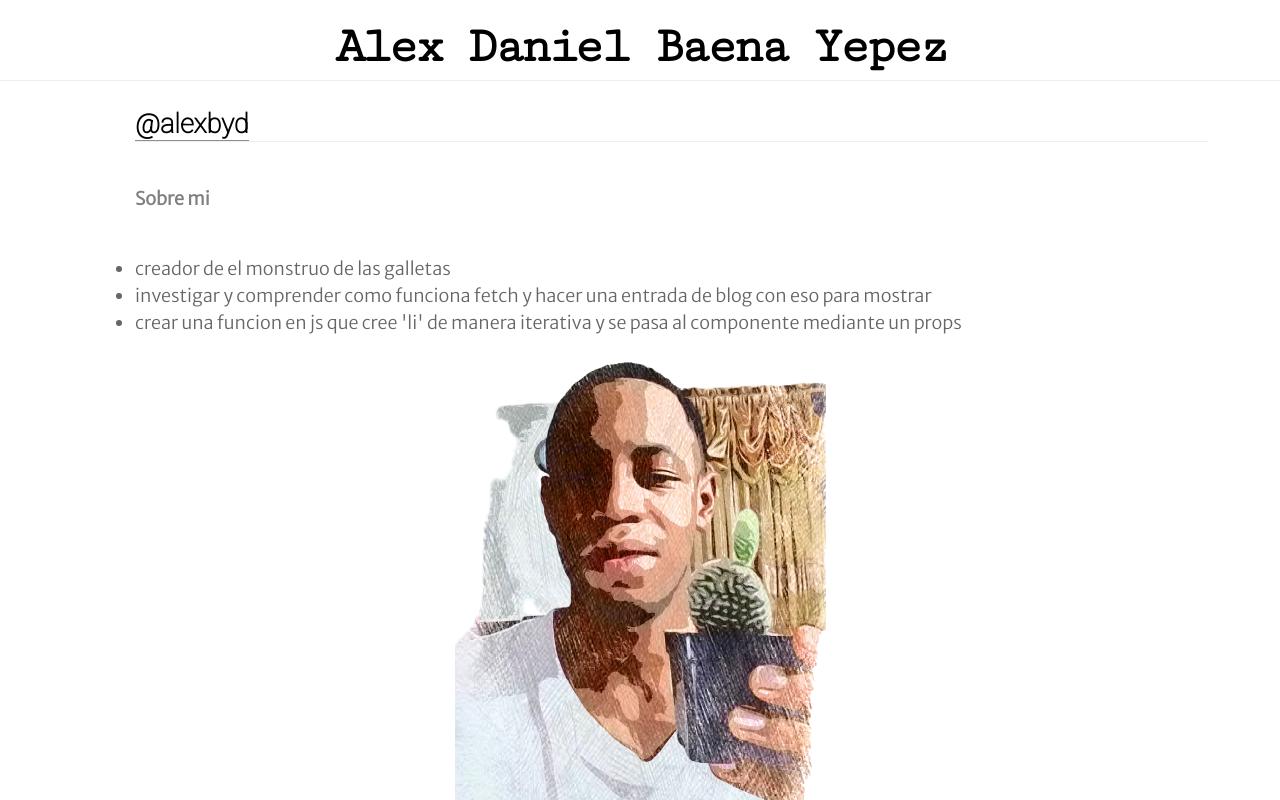
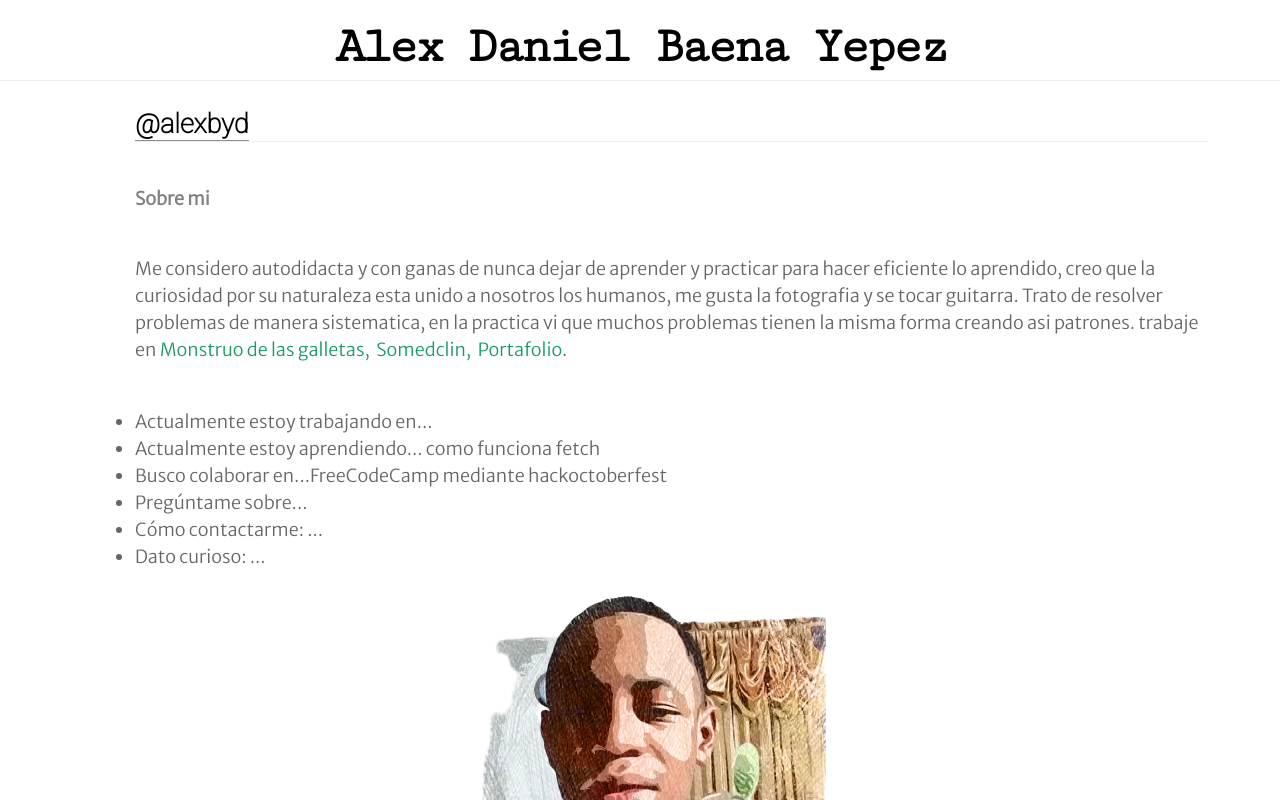
Before and after one commit to alexbyd/portafolio, a React (Create React App) app: page / in a window 1280 px wide. Shown: the top 800 px of the page. Built offline with nearby package versions, Linux system fonts and the light colour scheme.

Commit message:
agregue el texto despcriptivo aunque esta en español con sus enlaces

```diff
--- a/src/App.css
+++ b/src/App.css
@@ -45,13 +45,14 @@ font-family: 'Roboto', sans-serif;
   margin: 1.5em 4em 1em 7.5em;
 }
 /*borde linear gradient*/
-.nombre h2 {
+.nombre {
   font-family: 'Roboto', sans-serif;
   border-bottom: 1px solid rgba(0,0,0,.44);
   color: black;
   text-decoration: none;
   max-width: max-content;
 }
+
  .contenedor-foto{
   width:100%;
   display: flex;
--- a/src/App.js
+++ b/src/App.js
@@ -24,8 +24,6 @@ function App() {
       titulo='Sobre mi'
   />
 </div>
-
-
     </div>
   );
 }
--- a/src/components/Descripcion.js
+++ b/src/components/Descripcion.js
@@ -8,13 +8,24 @@ function Descripcion(props) {
   return(
       <div className='lista'>
         <h4 className='subtitulo'>{props.titulo}</h4>
+        <p>Me considero autodidacta y con ganas de nunca dejar de aprender y
+          practicar para hacer eficiente lo aprendido, creo que la curiosidad
+          por su naturaleza esta unido a nosotros los humanos, me gusta la
+          fotografia y se tocar guitarra.
+          Trato de resolver problemas de manera sistematica, en la practica vi que
+          muchos problemas tienen la misma forma creando asi patrones.
+          trabaje en&nbsp;
+          <a href={("https://cookie-monster.vercel.app")} className="color-verde">Monstruo de las galletas,&nbsp;&nbsp;</a>
+          <a href={("https://somedclin.vercel.app")} className="color-verde">Somedclin,&nbsp;</a>
+          <a href={("https://alexbaena.me/")} className="color-verde">&nbsp;Portafolio</a>.</p>
         <div className='lista-detalles'>
         <ul>
-          <li>creador de el monstruo de las galletas</li>
-          <li>investigar y comprender como funciona fetch y hacer una entrada de
-          blog con eso para mostrar</li>
-          <li>crear una funcion en js que cree 'li' de manera iterativa y se pasa al
-          componente mediante un props</li>
+          <li> Actualmente estoy trabajando en...  {/* este es el color para los enlaces  --> #1C9963 */}</li>
+          <li> Actualmente estoy aprendiendo... como funciona fetch </li>
+          <li> Busco colaborar en...FreeCodeCamp mediante hackoctoberfest</li>
+          <li> Pregúntame sobre...</li>
+          <li> Cómo contactarme: ...</li>
+          <li> Dato curioso: ...</li>
         </ul>
       </div>
 
--- a/src/small.css
+++ b/src/small.css
@@ -14,7 +14,10 @@
   }
 
   nav {font-size: unset;}
-
+  p{
+    margin: 0.5em !important;
+    padding: 1.25em !important;
+  }
   ul {
     margin: 0.5em;
     padding: 1.25em;
--- a/src/styles/descripcion.css
+++ b/src/styles/descripcion.css
@@ -6,7 +6,19 @@
 
 }
 
-h4{
+.color-verde{
+  color:#1C9963;
+  text-decoration:none;
+}
+
+p{
+  margin: 2.5em 4em 1em 7.5em;
+  color:#666666;
+  font-family: 'Merriweather Sans', sans-serif;
+  line-height: 1.5rem;
+}
+
+h4 {
   margin: 2.5em 4em 1em 7.5em;
   font-family: 'Merriweather Sans', sans-serif;
   color: grey;
```
